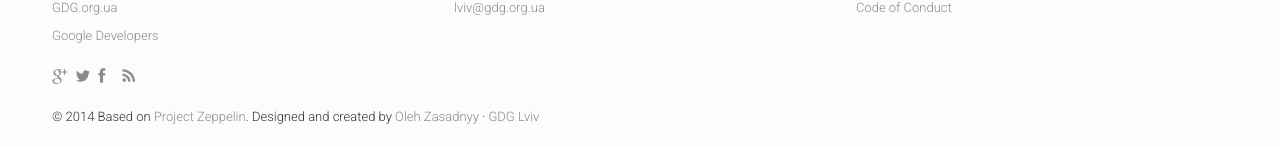
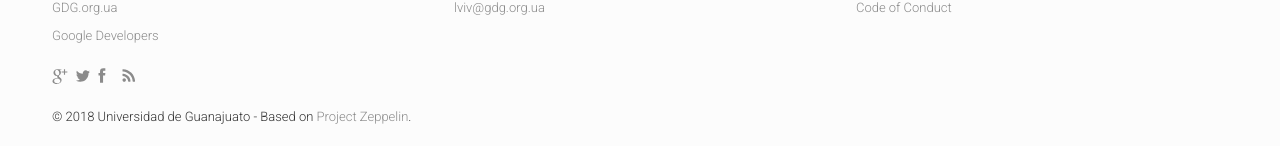
Before and after one commit to futurelabmx/GuanaHacks, a Jekyll site: the page built from index.html, in a window 1280 px wide and 900 px high, scrolled down 5748 px. Shown: the part 751-897 px from the top of the window. Built offline with Jekyll 4.4.1, drawn with Linux system fonts in a browser that asks for light colours; nearby versions of some CDN libraries; comment, search, counter and statistics services are not loaded.

Commit message:
Updated footer

```diff
--- a/_includes/footer.html
+++ b/_includes/footer.html
@@ -38,7 +38,7 @@
 		<!-- Please don't delete this line-->
 		<div class="col-md-6">
 			<p class="copyright">
-				&copy; 2014 Based on <a href="https://github.com/gdg-x/zeppelin" target="_blank">Project Zeppelin</a>. Designed and created by <a href="https://plus.google.com/+OlehZasadnyy/about" target="_blank">Oleh Zasadnyy</a> &middot; <a href="http://lviv.gdg.org.ua" target="_blank">GDG Lviv</a>
+				&copy; 2018 Universidad de Guanajuato - Based on <a href="https://github.com/gdg-x/zeppelin" target="_blank">Project Zeppelin</a>.
 			</p>
 		</div>
 	</div>
```
